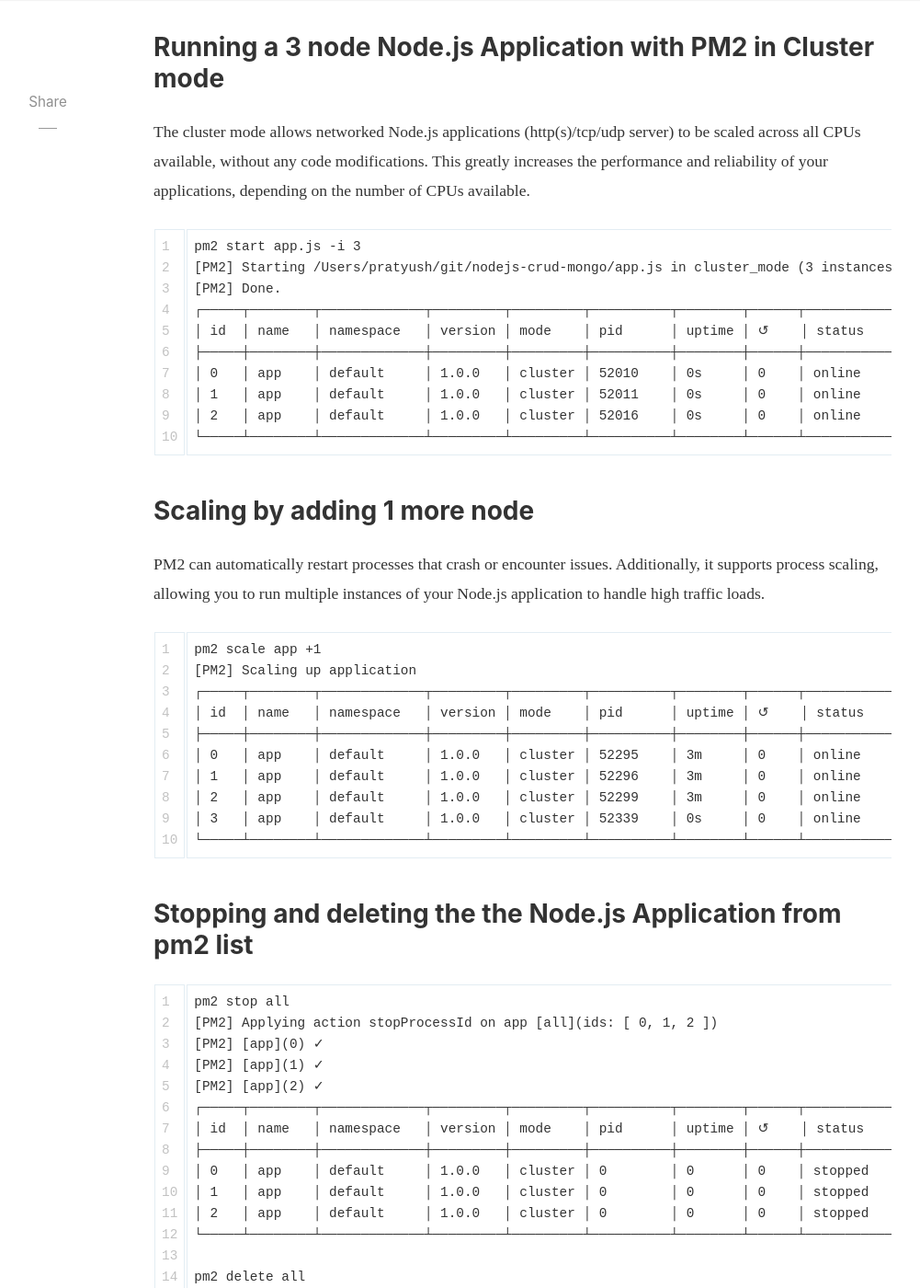
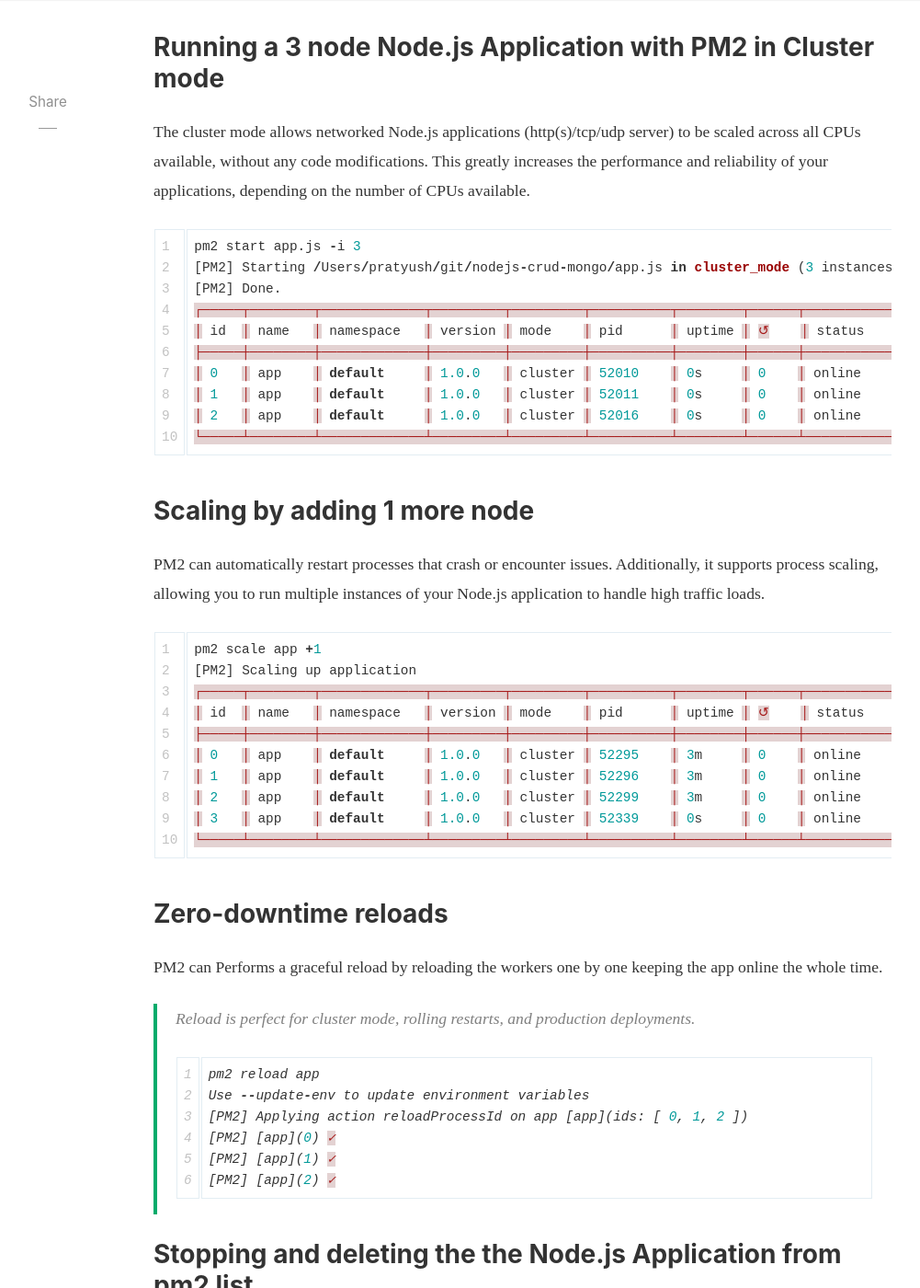
Before and after one commit to pratyush1806/pratyush1806.github.io, a Jekyll site: the page built from _posts/2022-11-16-pm2-installation-guide.md, in a window 1280 px wide and 1400 px high, scrolled down 2562 px. Shown: the whole window at 92% size, without its empty margins (118-1119 px from the left). Built offline with Jekyll 4.4.1, drawn with Linux system fonts in a browser that asks for light colours; nearby versions of some CDN libraries; comment, search, counter and statistics services are not loaded; some of the changed text lies outside the part shown.

Commit message:
updated pm2 installation guide

````diff
--- a/_posts/2022-11-16-pm2-installation-guide.md
+++ b/_posts/2022-11-16-pm2-installation-guide.md
@@ -15,13 +15,13 @@
 
 ### Installing PM2
 To get started, you'll need to install PM2 globally on your server or development machine. You can do this using npm (Node Package Manager) with the following command
-```
+```javascript
 npm install pm2 -g
 ```
 
 ### Running a Node.js Application with PM2 in Fork mode
 Once PM2 is installed, you can use it to start and manage your Node.js applications. Here's how to run a Node.js app using PM2
-```
+```javascript
 pm2 start app.js
 
 [PM2] Spawning PM2 daemon with pm2_home=/Users/pratyush/.pm2
@@ -37,7 +37,7 @@
 > PM2 will automatically manage the process, ensuring it stays running and restarting it if it crashes.
 
 ### Stopping and deleting the the Node.js Application from pm2 list
-```
+```javascript
 pm2 stop app
 [PM2] Applying action stopProcessId on app [app](ids: [ 0 ])
 [PM2] [app](0) ✓
@@ -57,7 +57,7 @@
 
 ### Running a 3 node Node.js Application with PM2 in Cluster mode
 The cluster mode allows networked Node.js applications (http(s)/tcp/udp server) to be scaled across all CPUs available, without any code modifications. This greatly increases the performance and reliability of your applications, depending on the number of CPUs available.
-```
+```javascript
 pm2 start app.js -i 3
 [PM2] Starting /Users/pratyush/git/nodejs-crud-mongo/app.js in cluster_mode (3 instances)
 [PM2] Done.
@@ -72,7 +72,7 @@
 
 ### Scaling by adding 1 more node
 PM2 can automatically restart processes that crash or encounter issues. Additionally, it supports process scaling, allowing you to run multiple instances of your Node.js application to handle high traffic loads.
-```
+```javascript
 pm2 scale app +1
 [PM2] Scaling up application
 ┌─────┬────────┬─────────────┬─────────┬─────────┬──────────┬────────┬──────┬───────────┬──────────┬──────────┬──────────┬──────────┐
@@ -85,8 +85,20 @@
 └─────┴────────┴─────────────┴─────────┴─────────┴──────────┴────────┴──────┴───────────┴──────────┴──────────┴──────────┴──────────┘
 ```
 
+### Zero-downtime reloads
+PM2 can Performs a graceful reload by reloading the workers one by one keeping the app online the whole time.
+> Reload is perfect for cluster mode, rolling restarts, and production deployments.
+```javascript
+pm2 reload app
+Use --update-env to update environment variables
+[PM2] Applying action reloadProcessId on app [app](ids: [ 0, 1, 2 ])
+[PM2] [app](0) ✓
+[PM2] [app](1) ✓
+[PM2] [app](2) ✓
+```
+
 ### Stopping and deleting the the Node.js Application from pm2 list
-```
+```javascript
 pm2 stop all
 [PM2] Applying action stopProcessId on app [all](ids: [ 0, 1, 2 ])
 [PM2] [app](0) ✓
@@ -113,25 +125,25 @@
 
 ### PM2 essential monitoring commands
 1. **View Process List**: To see a list of all running Node.js processes managed by PM2, use the following command
-```
+```javascript
 pm2 list
 ```
 ![pm2 list](/assets/images/pm2-list.png)
 
 2. **Monitor CPU and Memory**: PM2 also provides a real-time monitoring dashboard. You can access it by running
-```
+```javascript
 pm2 monit
 ```
 ![pm2 monit](/assets/images/pm2-monit.png)
 
 3. **Show Project Meta Data**: To see various information of the project such as Revision Control, Code metrics etc by running the command
-```
+```javascript
 pm2 describe 0
 ```
 ![pm2 describe](/assets/images/pm2-describe.png)
 
 4. **Show logs information**: Command to check access and error logs
-```
+```javascript
 pm2 logs
 ```
 ![pm2 logs](/assets/images/pm2-logs.jpeg)
@@ -139,7 +151,7 @@
 ### Use of `ecosystem.config.js` file
 The ecosystem.config.js file is a configuration file used with PM2 to defines the configuration settings for one or more Node.js applications that you want to manage using PM2. It allows you to specify various options and parameters related to how PM2 should run and manage your Node.js processes. A basic structure of the file consists of `apps` and `deploy`
 
-```
+```javascript
 module.exports = {
   apps: [{}, {}],
   deploy: {}
@@ -147,7 +159,7 @@
 ```
 
 Here's an example of a minimal `ecosystem.config.js` file
-```
+```javascript
 module.exports = {
   apps: [
     {
@@ -166,7 +178,7 @@
 ```
 
 ### Seamlessly than acting on an app you can start/stop/restart/delete all apps contained in a configuration file
-```
+```javascript
 # Start all applications
 pm2 start ecosystem.config.js
 
````
